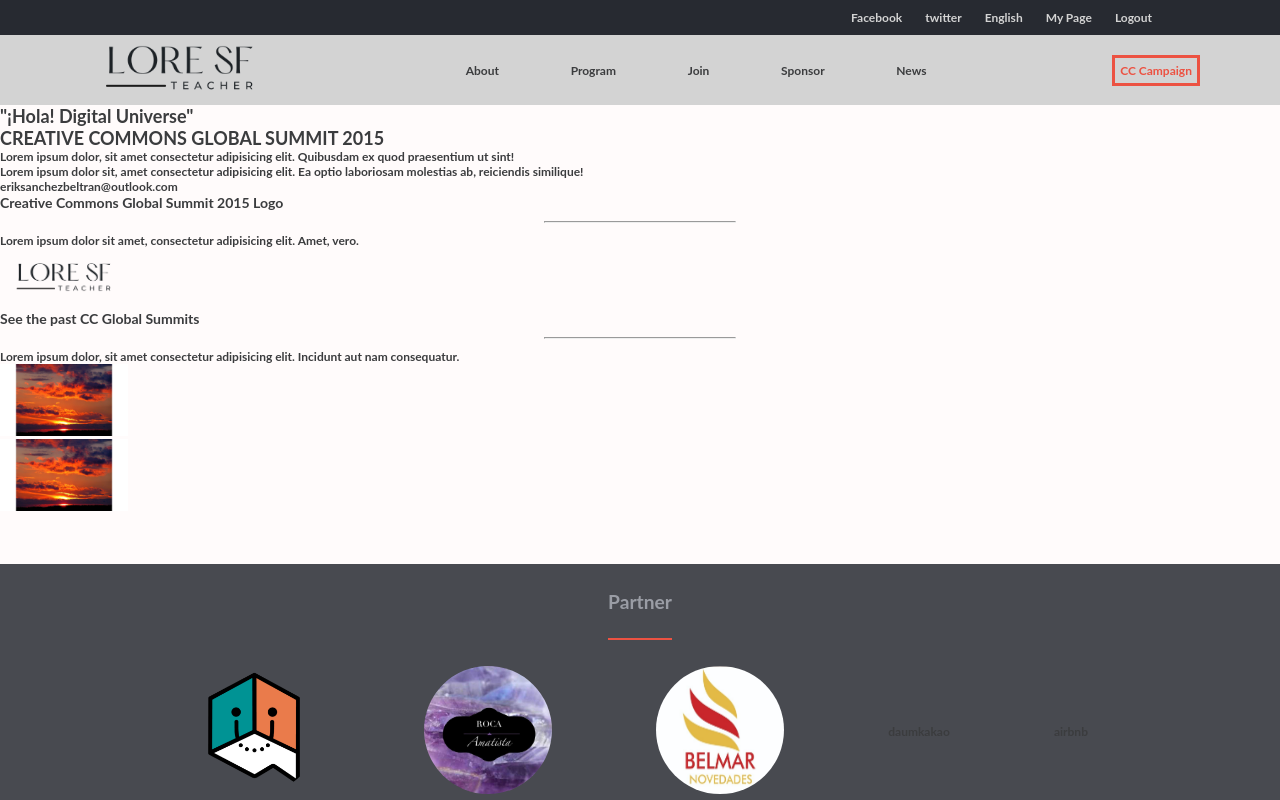
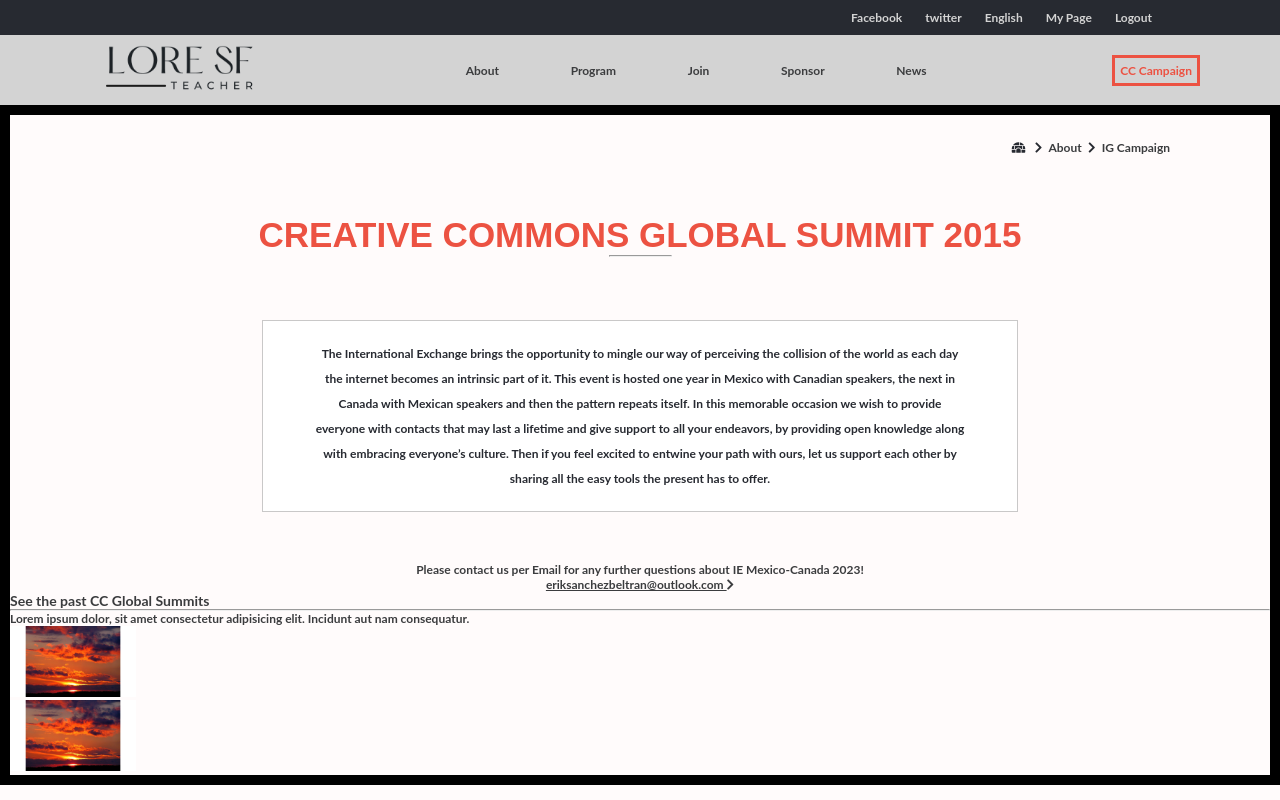
Before and after one commit to ErikStoupignan/Capstone-project-module-1, a website: page about.html in a window 1280 px wide. Shown: the top 800 px of the page. Drawn offline with Linux system fonts and the light colour scheme; a web font is replaced by a local one.

Commit message:
Add images to about file

```diff
--- a/about.html
+++ b/about.html
@@ -50,14 +50,25 @@
     </nav>
   </header>
 
-  <main>
+  <main class="about-main">
     <section class="intro-containerAbout">
+
+      <section class="about-navbar">
+        <i class="fas fa-igloo"></i>
+        <i class="fas fa-chevron-right"></i>
+        <span>About</span>
+        <i class="fas fa-chevron-right"></i>
+        <span>IG Campaign</span>
+      </section>
+
       <div class="intro-part1">
-        <h2>"¡Hola! Digital Universe"</h2>
         <h1>CREATIVE COMMONS GLOBAL SUMMIT 2015</h1>
-        <p class="intro-paragraph1">Lorem ipsum dolor, sit amet consectetur adipisicing elit. Quibusdam ex quod praesentium ut sint!</p>
-        <p class="intro-paragraph2">Lorem ipsum dolor sit, amet consectetur adipisicing elit. Ea optio laboriosam molestias ab, reiciendis similique!</p>
-        <p class="intro-paragraph3">eriksanchezbeltran@outlook.com</p>
+        <hr>
+        <p class="intro-paragraph1">The International Exchange brings the opportunity to mingle our way of perceiving the collision of the world as each day the internet becomes an intrinsic part of it. This event is hosted one year in Mexico with Canadian speakers, the next in Canada with Mexican speakers and then the pattern repeats itself.
+          In this memorable occasion we wish to provide everyone with contacts that may last a lifetime and give support to all your endeavors, by providing open knowledge along with embracing everyone’s culture.
+          Then if you feel excited to entwine your path with ours, let us support each other by sharing all the easy tools the present has to offer.</p>
+        <p class="intro-paragraph2">Please contact us per Email for any further questions about IE Mexico-Canada 2023!</p>
+        <p class="intro-paragraph3">eriksanchezbeltran@outlook.com <span><i class="fas fa-chevron-right"></i></span></p>
         <div class="background">
           <div class="hitmark-1"></div>
           <div class="hitmark-2"></div>
@@ -93,7 +104,7 @@
 
   </main>
 
-  <footer class="mobil">
+  <footer>
     <section class="about-footer">
       <h3>Partner</h3>
       <hr>
@@ -113,7 +124,7 @@
   </footer>
 
   <!-- Modal for hambuguer menu // Modal zone --------------------------------------------------------------------------------------------------------->
-  <div id="modal-menu" class="modal-menu">
+  <div id="modal-menu" class="modal-menu modal-about">
     <i id="x-icon" class="fas fa-times dont-show"></i>
     <!-- Options menu -->
     <ul id="list-menu" class="modal-hamburguer">
--- a/style.scss
+++ b/style.scss
@@ -28,12 +28,6 @@
 
 *img {
   width: 10%;
-}
-
-*hr {
-  width: 15%;
-  margin: 0 auto;
-  margin: 10px auto 10px auto;
 }
 
 // Main page
@@ -352,6 +346,10 @@
         }
       }
     }
+  }
+
+  .mobil {
+    display: none;
   }
 
     /* Modal Menu */
@@ -888,6 +886,10 @@
 
   .intro-containerAbout {
 
+    .about-navbar {
+      display: none;
+    }
+
     .intro-part1 {
       background-color: rgba(247, 247, 247, 1);
       position: relative;
@@ -1237,4 +1239,83 @@
 
 /* Desktop version - About page ------------------------------------------------------ */
 @media screen and (min-width: 769px) {
+
+  .about-main {
+    .intro-containerAbout {
+      border: 10px solid #000;
+      width: 100%;
+      height: 85vh;
+      display: flex;
+      flex-direction: column;
+      align-items: center;
+      position: relative;
+
+      .about-navbar {
+        position: absolute;
+        display: flex;
+        right: 100px;
+        top: 25px;
+        font-size: 12px;
+
+        i {
+          display: flex;
+          justify-content: center;
+          align-items: center;
+          color: var(--color-primary);
+          width: 20px;
+        }
+      }
+
+      .intro-part1 {
+        display: flex;
+        flex-direction: column;
+        align-items: center;
+
+        h1 {
+          display: flex;
+          justify-content: center;
+          align-items: center;
+          font-family: var(--font-family--primary);
+          color: var(--color-secundary);
+          text-align: center;
+          padding: 100px 10% 0 10%;
+          margin: 0;
+          font-size: 35px;
+        }
+
+        hr {
+          background: var(--color-secundary);
+          width: 5%;
+          margin: 0 0 5% 0;
+          display: flex;
+          justify-content: center;
+          align-items: center;
+        }
+
+        .intro-paragraph1 {
+          background-color: #fff;
+          border: 1px solid #c9c8c8;
+          color: var(--color-primary);
+          width: 60%;
+          padding: 20px 50px 20px 50px;
+          margin-bottom: 50px;
+          text-align: center;
+          line-height: 25px;
+        }
+
+        .intro-paragraph3 {
+          text-decoration: underline;
+        }
+      }
+
+      .intro-part2 {
+        display: none;
+      }
+    }
+  }
+
+  .modal-about {
+    display: none;
+  }
+
 }
```
Also changed, not shown: index.html (+1 -1 lines), style.css, 1 other file.
